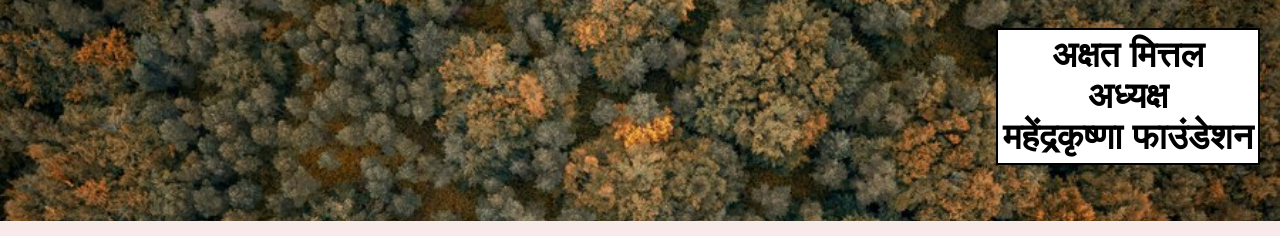
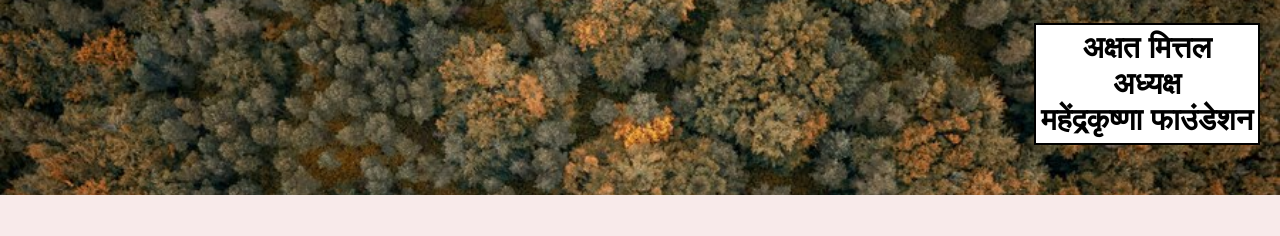
Before and after one commit to karansonimj2001/mahendrakrishnafoundation, a plain HTML site: page index.html in a window 1280 px wide. Shown: the part 418-654 px from the top of the page. Drawn offline with Linux system fonts and the light colour scheme.

Commit message:
Update style2.css

```diff
--- a/style2.css
+++ b/style2.css
@@ -429,7 +429,7 @@
 
     .additional-info p {
         text-align: center;
-        font-size: 2.8vw;
+        font-size: 3.8vmin;
         background-color: rgb(255, 255, 255);
         color: rgb(0, 0, 0);
         font-weight: bolder;
@@ -492,8 +492,6 @@
         margin-top: 20px;
         font-size: larger;
         text-align: left;
-
-
     }
 
     .heading-content li {
```
